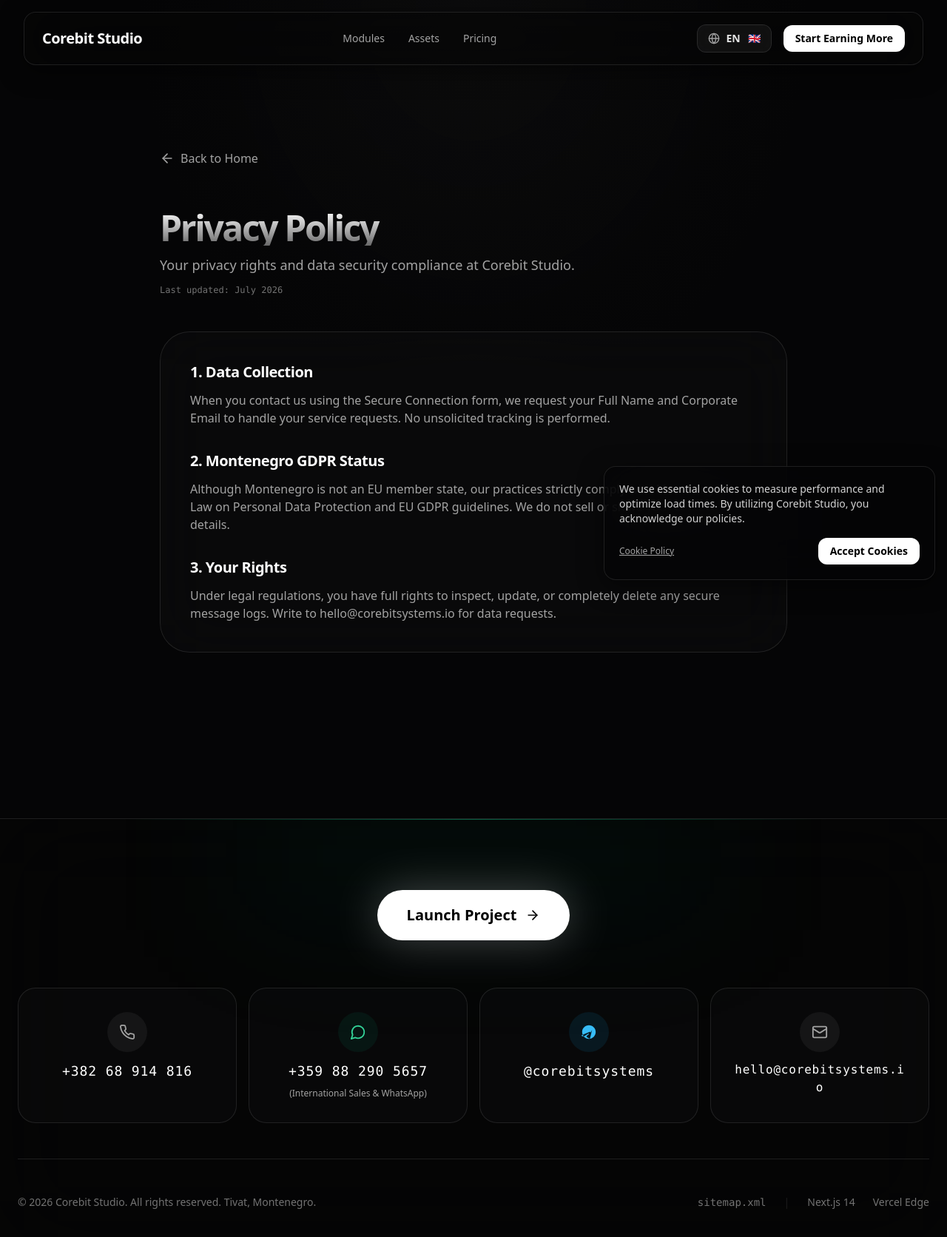
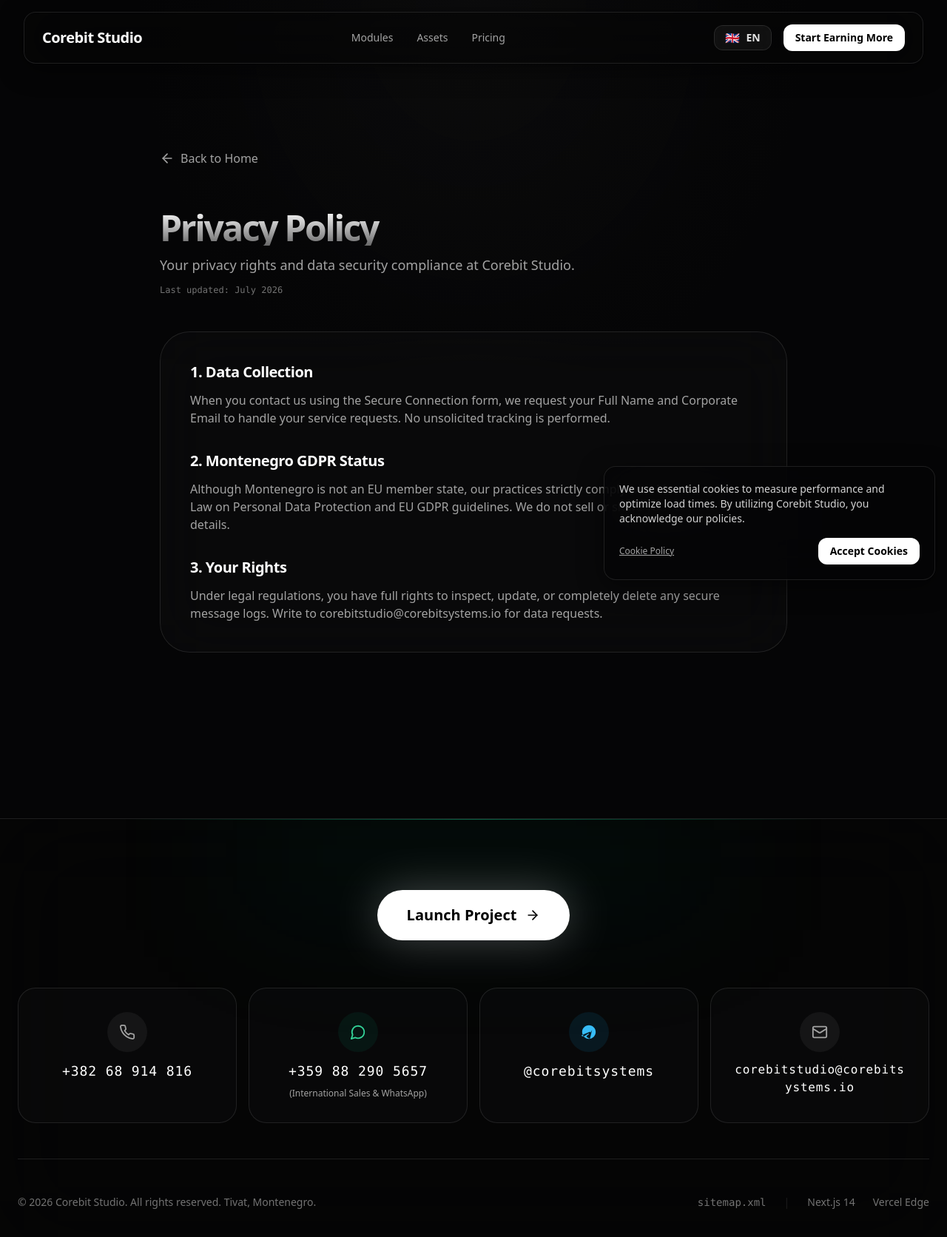
Before and after one commit to Corebit-Systems/Corebit-Studio, a Next.js app: page /en/privacy-policy in a window 1280 px wide. Shown: the top 1672 px of the page at 74% size. Built offline with nearby package versions, Linux system fonts and the light colour scheme.

Commit message:
change email

```diff
--- a/app/[locale]/page.tsx
+++ b/app/[locale]/page.tsx
@@ -121,7 +121,7 @@
       "@id": "https://corebit-studio.vercel.app",
       "url": "https://corebit-studio.vercel.app",
       "telephone": "+38268914816",
-      "email": "hello@corebitsystems.io",
+      "email": "corebitstudio@corebitsystems.io",
       "priceRange": "€360 - €3150",
       "address": {
         "@type": "PostalAddress",
--- a/app/[locale]/privacy-policy/page.tsx
+++ b/app/[locale]/privacy-policy/page.tsx
@@ -53,7 +53,7 @@
       },
       {
         title: "3. Your Rights",
-        text: "Under legal regulations, you have full rights to inspect, update, or completely delete any secure message logs. Write to hello@corebitsystems.io for data requests."
+        text: "Under legal regulations, you have full rights to inspect, update, or completely delete any secure message logs. Write to corebitstudio@corebitsystems.io for data requests."
       }
     ]
   },
@@ -73,7 +73,7 @@
       },
       {
         title: "3. Ваши права",
-        text: "Вы имеете право запросить просмотр, изменение или полное удаление ваших контактных логов. Для этого свяжитесь с нами по адресу hello@corebitsystems.io."
+        text: "Вы имеете право запросить просмотр, изменение или полное удаление ваших контактных логов. Для этого свяжитесь с нами по адресу corebitstudio@corebitsystems.io."
       }
     ]
   },
@@ -93,7 +93,7 @@
       },
       {
         title: "3. Vaša Prava",
-        text: "Imate pravo da u svakom trenutku zatražite uvid, izmjenu ili potpuno brisanje vaših kontakt podataka slanjem upita na hello@corebitsystems.io."
+        text: "Imate pravo da u svakom trenutku zatražite uvid, izmjenu ili potpuno brisanje vaših kontakt podataka slanjem upita na corebitstudio@corebitsystems.io."
       }
     ]
   },
@@ -113,7 +113,7 @@
       },
       {
         title: "3. Vaša Prava",
-        text: "Imate pravo da u svakom trenutku zatražite uvid, izmenu ili potpuno brisanje vaših kontakt podataka slanjem upita na hello@corebitsystems.io."
+        text: "Imate pravo da u svakom trenutku zatražite uvid, izmenu ili potpuno brisanje vaših kontakt podataka slanjem upita na corebitstudio@corebitsystems.io."
       }
     ]
   },
@@ -133,7 +133,7 @@
       },
       {
         title: "3. Të Drejtat Tuaja",
-        text: "Ju keni të drejtë të plotë të kërkoni inspektimin, përditësimin ose fshirjen e plotë të të dhënave tuaja duke na shkruar në hello@corebitsystems.io."
+        text: "Ju keni të drejtë të plotë të kërkoni inspektimin, përditësimin ose fshirjen e plotë të të dhënave tuaja duke na shkruar në corebitstudio@corebitsystems.io."
       }
     ]
   }
--- a/components/ContactForm.tsx
+++ b/components/ContactForm.tsx
@@ -220,7 +220,7 @@
             </a>
             <span className="text-white/10">|</span>
             <a
-              href="mailto:hello@corebitsystems.io"
+              href="mailto:corebitstudio@corebitsystems.io"
               className="flex items-center gap-1.5 hover:text-emerald-400 transition-colors"
             >
               <svg className="w-4.5 h-4.5 fill-none stroke-current" strokeWidth="2" strokeLinecap="round" strokeLinejoin="round" viewBox="0 0 24 24">
--- a/components/Footer.tsx
+++ b/components/Footer.tsx
@@ -71,13 +71,13 @@
           </a>
 
           <a
-            href="mailto:hello@corebitsystems.io"
+            href="mailto:corebitstudio@corebitsystems.io"
             className="group flex flex-col items-center gap-3 p-6 sm:p-8 rounded-2xl sm:rounded-3xl bg-white/[0.02] border border-white/10 hover:border-white/30 hover:bg-white/[0.04] transition-all"
           >
             <div className="p-3 sm:p-4 rounded-full bg-white/5 text-neutral-400 group-hover:text-white group-hover:bg-white/10 transition-all">
               <Mail size={22} />
             </div>
-            <span className="font-mono text-sm sm:text-base tracking-wider text-white break-all text-center">hello@corebitsystems.io</span>
+            <span className="font-mono text-sm sm:text-base tracking-wider text-white break-all text-center">corebitstudio@corebitsystems.io</span>
           </a>
 
         </div>
--- a/components/LangSwitcher.tsx
+++ b/components/LangSwitcher.tsx
@@ -7,9 +7,9 @@
 const locales = [
   { code: 'en', label: 'English', flag: '🇬🇧' },
   { code: 'ru', label: 'Русский', flag: '🇷🇺' },
-  { code: 'cnr', label: 'Црногорски', flag: '🇲🇪' },
+  { code: 'sq', label: 'Shqip', flag: '🇦🇱' },
   { code: 'srb', label: 'Српски', flag: '🇷🇸' },
-  { code: 'sq', label: 'Shqip', flag: '🇦🇱' }
+  { code: 'cnr', label: 'Црногорски', flag: '🇲🇪' }
 ];
 
 export default function LangSwitcher({ currentLocale }: { currentLocale: string }) {
@@ -55,9 +55,8 @@
         aria-label="Change Language"
         aria-expanded={isOpen}
       >
-        <Globe size={16} className="text-neutral-400" />
-        <span className="uppercase text-neutral-200">{currentLocale}</span>
-        <span className="text-sm ml-0.5">{activeLoc.flag}</span>
+        <span className="text-base leading-none shrink-0">{activeLoc.flag}</span>
+        <span className="uppercase text-neutral-200 leading-none">{activeLoc.code}</span>
       </button>
 
       {isOpen && (
@@ -67,14 +66,14 @@
               <button
                 key={loc.code}
                 onClick={() => switchLang(loc.code)}
-                className={`flex items-center justify-between w-full px-3.5 py-2.5 rounded-xl text-sm transition-all ${
+                className={`flex items-center gap-2.5 w-full px-3.5 py-2.5 rounded-xl text-sm transition-all text-left ${
                   currentLocale === loc.code
                     ? 'text-emerald-400 font-bold bg-white/5'
                     : 'text-neutral-300 hover:text-white hover:bg-white/5'
                 }`}
               >
-                <span className="font-medium">{loc.label}</span>
-                <span className="text-base">{loc.flag}</span>
+                <span className="text-base shrink-0 leading-none">{loc.flag}</span>
+                <span className="font-medium leading-none">{loc.label}</span>
               </button>
             ))}
           </div>
```
Also changed, not shown: 1 other file (tests, documents, lock files or other folders).
